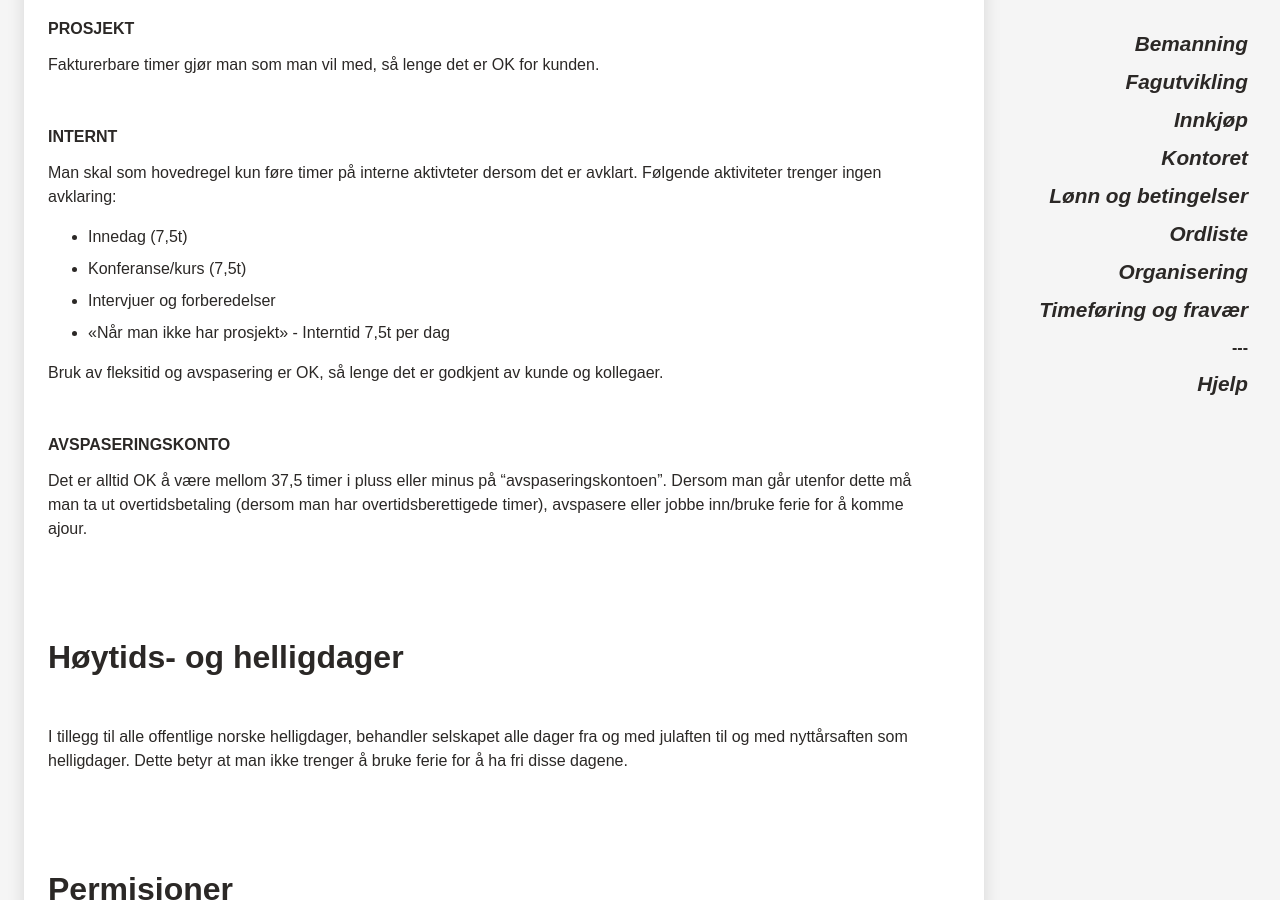
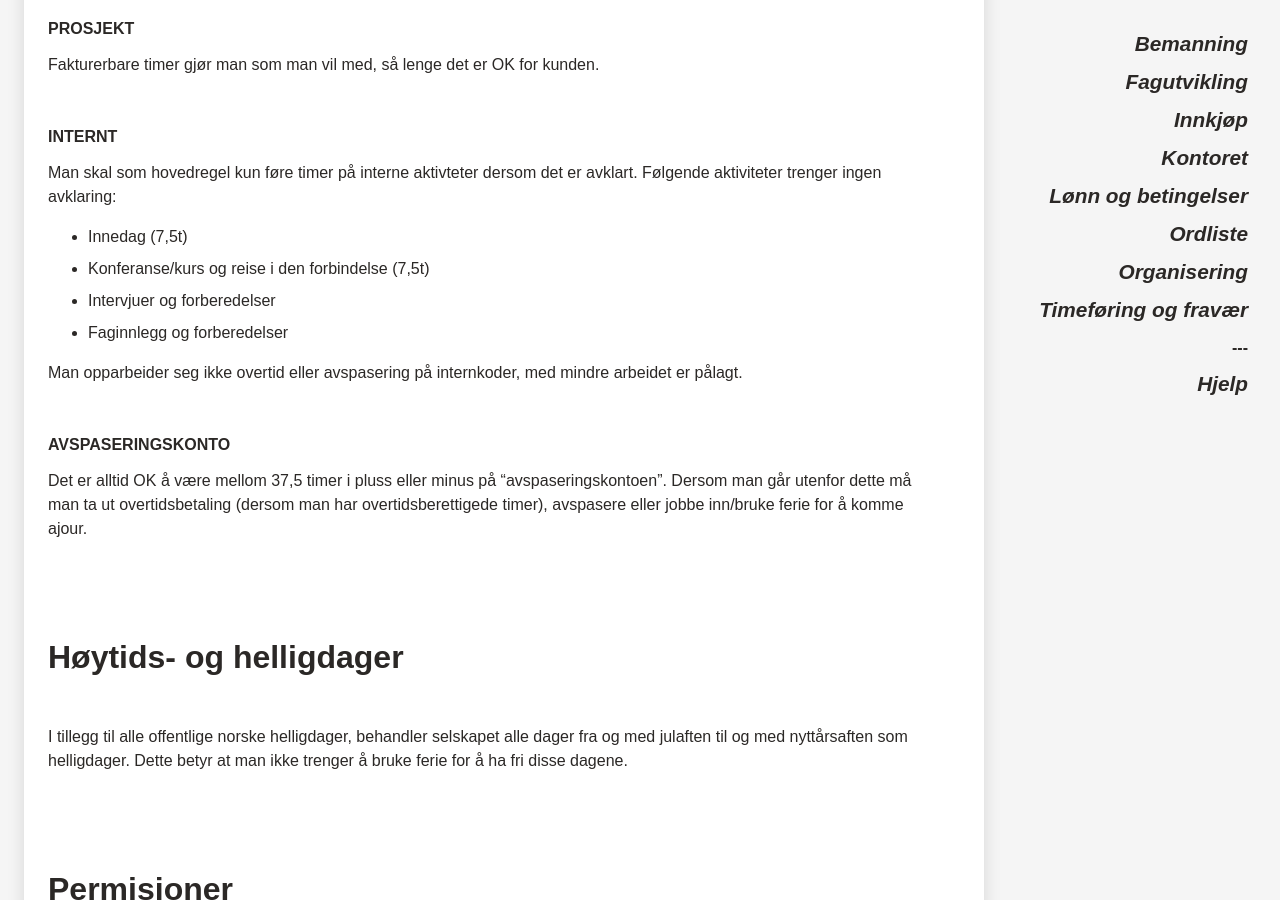
Before and after one commit to blankoslo/about-blank, a Jekyll site: the page built from index.md, in a window 1280 px wide and 900 px high, scrolled down 12159 px. Built offline with Jekyll 4.4.1, drawn with Linux system fonts in a browser that asks for light colours.

Commit message:
Presisering av timeføring internt

```diff
--- a/content/timeforing.md
+++ b/content/timeforing.md
@@ -18,11 +18,11 @@ Fakturerbare timer gjør man som man vil med, så lenge det er OK for kunden.
 Man skal som hovedregel kun føre timer på interne aktivteter dersom det er avklart. Følgende aktiviteter trenger ingen avklaring:
 
 - Innedag (7,5t)
-- Konferanse/kurs (7,5t)
+- Konferanse/kurs og reise i den forbindelse (7,5t)
 - Intervjuer og forberedelser
-- «Når man ikke har prosjekt» - Interntid 7,5t per dag
+- Faginnlegg og forberedelser
 
-Bruk av fleksitid og avspasering er OK, så lenge det er godkjent av kunde og kollegaer.
+Man opparbeider seg ikke overtid eller avspasering på internkoder, med mindre arbeidet er pålagt.
 
 ### Avspaseringskonto
 Det er alltid OK å være mellom 37,5 timer i pluss eller minus på “avspaseringskontoen”. Dersom man går utenfor dette må man ta ut overtidsbetaling (dersom man har overtidsberettigede timer), avspasere eller jobbe inn/bruke ferie for å komme ajour.
```
